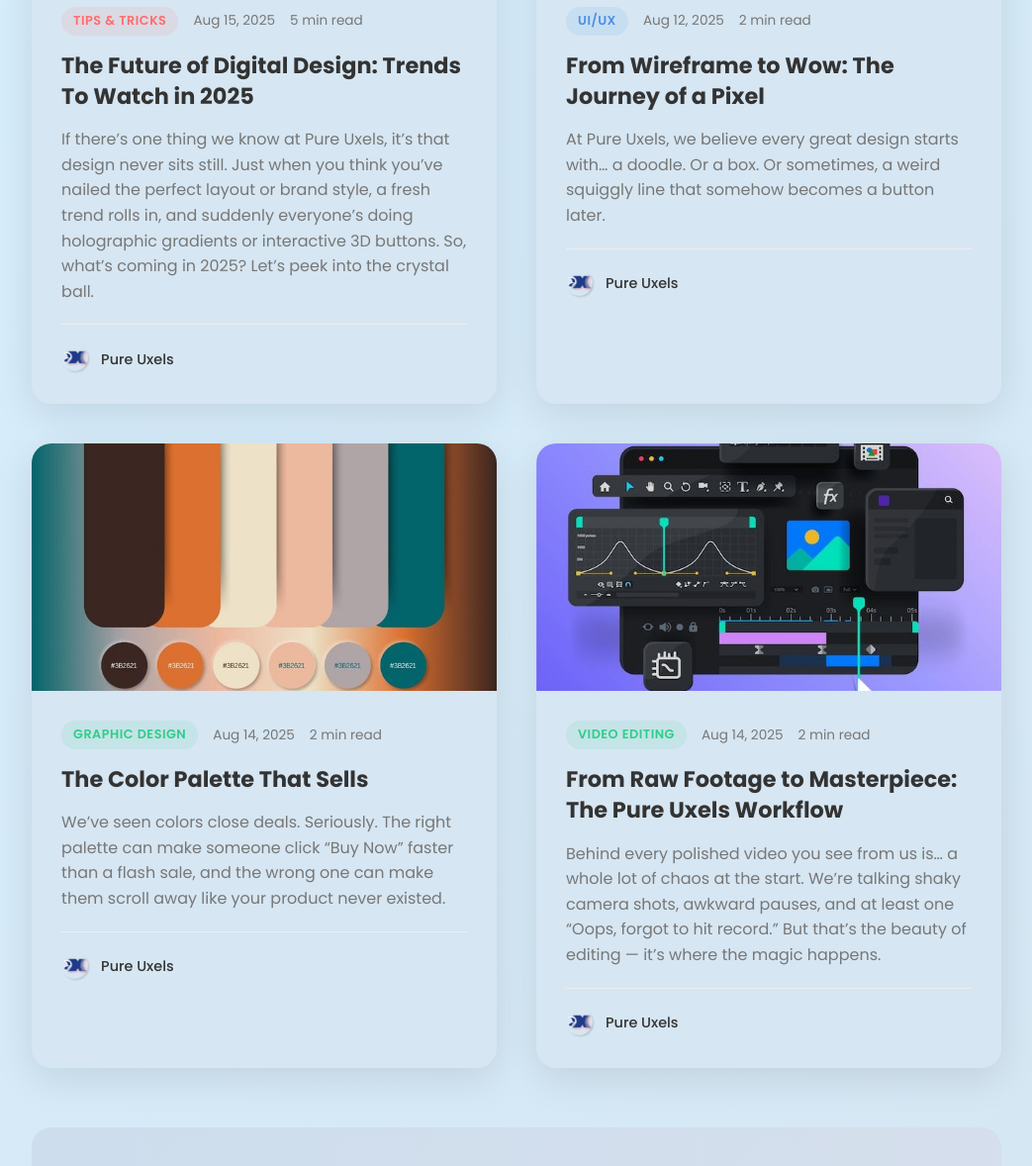
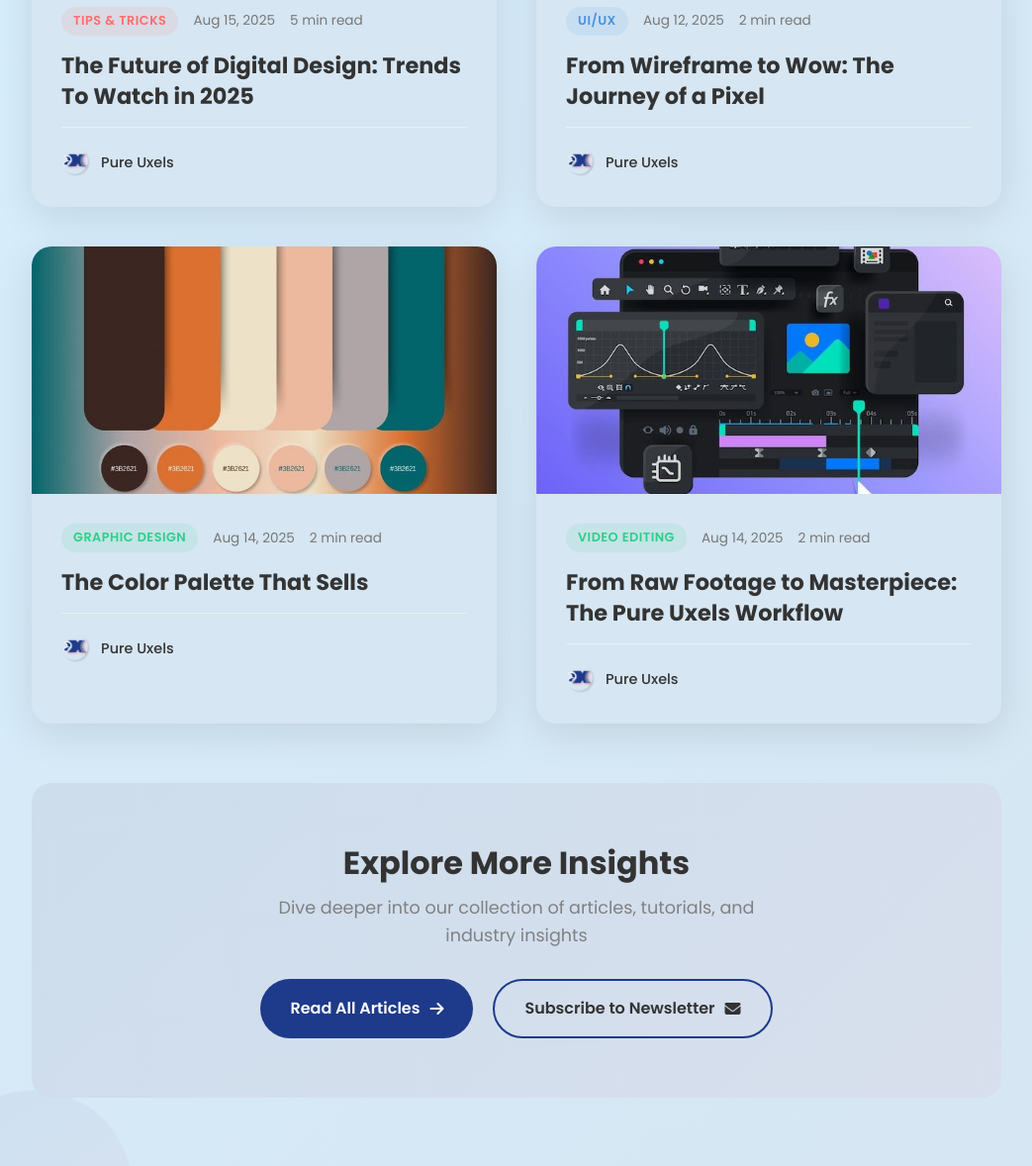
Before and after one commit to Oscah-jay/pure-uxels, a website: page index.html in a window 1280 px wide. Shown: the part 5940-7118 px from the top of the page at 99% size, without its empty margins (118-1161 px from the left). Drawn offline with Linux system fonts and the light colour scheme.

Commit message:
Update blog section on home

```diff
--- a/index.html
+++ b/index.html
@@ -455,11 +455,6 @@
                         <span class="reading-time">5 min read</span>
                     </div>
                     <h3><a href="./blog-post.html?slug=the-future-of-digital-design-trends-to-watch-in-2025">The Future of Digital Design: Trends To Watch in 2025</a></h3>
-                    <p>If there’s one thing we know at Pure Uxels, it’s that design never sits still.
-                        Just when you think you’ve nailed the perfect layout or brand style, a fresh trend
-                         rolls in, and suddenly everyone’s doing holographic gradients or interactive 3D buttons.
-                          So, what’s coming in 2025? Let’s peek into the crystal ball.
-                        </p>
                     <div class="author-info">
                         <img src="./Assets/favicons/favicon3.png" alt="Author" class="author-avatar">
                         <span class="author-name">Pure Uxels</span>
@@ -483,10 +478,6 @@
                         <span class="reading-time">2 min read</span>
                     </div>
                     <h3><a href="./blog-post.html?slug=from-wireframe-to-wow-the-journey-of-a-pixel">From Wireframe to Wow: The Journey of a Pixel</a></h3>
-                    <p>At Pure Uxels, we believe every great design starts with… a doodle.
-                         Or a box. Or sometimes, a weird squiggly line that somehow becomes
-                         a button later.
-                        </p>
                     <div class="author-info">
                         <img src="./Assets/favicons/favicon3.png" alt="Author" class="author-avatar">
                         <span class="author-name">Pure Uxels</span>
@@ -511,10 +502,6 @@
                         <span class="reading-time">2 min read</span>
                     </div>
                     <h3><a href="./blog-post.html?slug=the-color-palette-that-sells">The Color Palette That Sells</a></h3>
-                    <p>We’ve seen colors close deals. Seriously. The right palette can make someone
-                         click “Buy Now” faster than a flash sale, and the wrong one can make them
-                         scroll away like your product never existed.
-                        </p>
                     <div class="author-info">
                         <img src="./Assets/favicons/favicon3.png" alt="Author" class="author-avatar">
                         <span class="author-name">Pure Uxels</span>
@@ -538,10 +525,6 @@
                         <span class="reading-time">2 min read</span>
                     </div>
                     <h3><a href="./blog-post.html?slug=from-raw-footage-to-masterpiece-the-pure-uxels-workflow">From Raw Footage to Masterpiece: The Pure Uxels Workflow</a></h3>
-                    <p>Behind every polished video you see from us is… a whole lot of chaos at the start.
-                         We’re talking shaky camera shots, awkward pauses, and at least one “Oops, forgot
-                          to hit record.” But that’s the beauty of editing — it’s where the magic happens.
-                        </p>
                     <div class="author-info">
                         <img src="./Assets/favicons/favicon3.png" alt="Author" class="author-avatar">
                         <span class="author-name">Pure Uxels</span>
```
